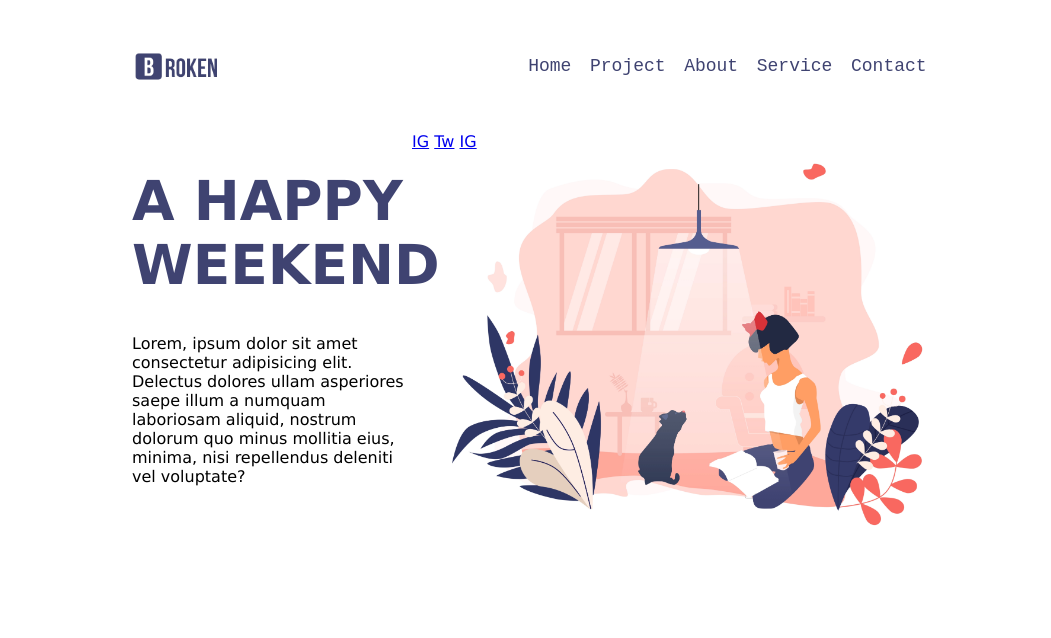
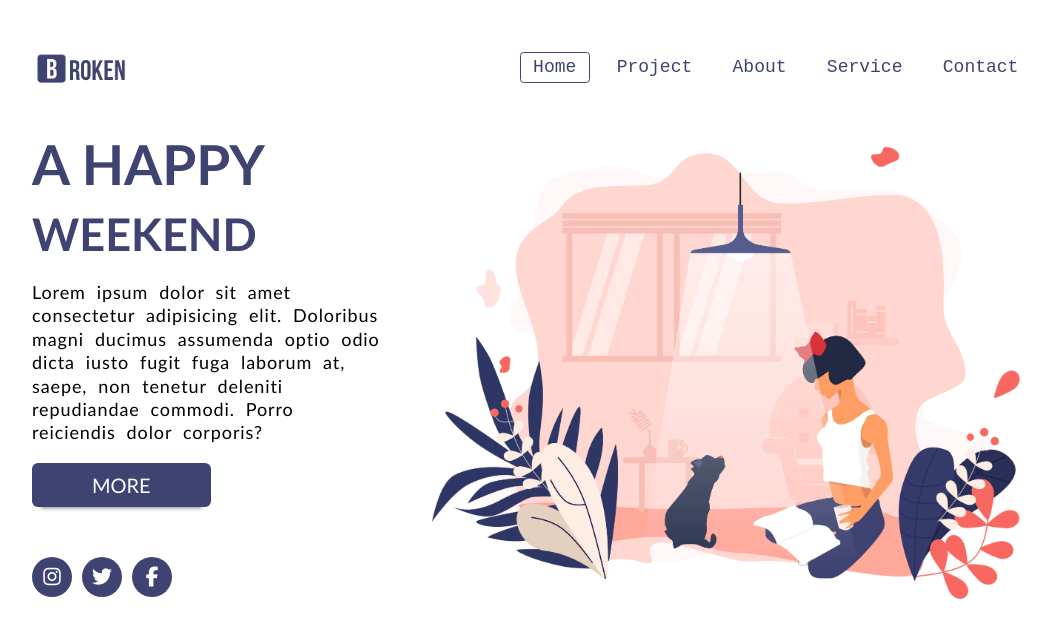
Before and after one commit to Lincikas/06-happy-weekend, a website: page index.html in a window 1280 px wide. Shown: the whole page, without its empty margins (108-1159 px from the left). Drawn offline with Linux system fonts and the light colour scheme; files that its build step writes are made by us from their sources.

Commit message:
veikiantis

```diff
--- /dev/null
+++ b/css/main.css
@@ -0,0 +1,130 @@
+:root {
+    --main-color: #3f4371;
+    --width: 1000px;
+}
+
+body {
+    font-family: 'Gill Sans', 'Gill Sans MT', Calibri, 'Trebuchet MS',
+        sans-serif;
+}
+
+.main-header {
+    display: inline-block;
+    width: var(--width);
+    margin-top: 40px;
+    margin-left: calc((100% - var(--width)) / 2);
+}
+
+.logo {
+    height: 40px;
+    float: left;
+}
+
+.main-nav {
+    float: right;
+    margin-top: 3.8px;
+}
+
+.main-nav > .link {
+    display: inline-block;
+    padding: 0.3em;
+    padding-left: 0.7em;
+    padding-right: 0.7em;
+    margin-left: 0.5em;
+    font-family: monospace;
+    font-size: 18px;
+    line-height: 1em;
+    text-decoration: none;
+    color: var(--main-color);
+    border: 0.1em solid transparent;
+    border-radius: 0.2em;
+    transition: all 0.5s;
+}
+
+.main-nav > .link:first-child {
+    margin-left: 0;
+}
+
+.main-nav > .link:hover,
+.main-nav > .link.active {
+    border-color: var(--main-color);
+}
+
+.main-content {
+    display: inline-block;
+    width: var(--width);
+    margin-top: 40px;
+    margin-left: calc((100% - var(--width)) / 2);
+}
+
+.left-column {
+    width: 35%;
+    float: left;
+}
+
+.main-title {
+    margin: 0;
+    font-size: 55px;
+    text-transform: uppercase;
+    color: var(--main-color);
+}
+
+.main-title > span {
+    font-size: 45px;
+}
+
+.description {
+    font-size: 18px;
+    line-height: 1.3em;
+    letter-spacing: 0.05em;
+    word-spacing: 0.3em;
+}
+
+.btn {
+    display: inline-block;
+    padding: 0.5em;
+    padding-left: 3em;
+    padding-right: 3em;
+    font-family: inherit;
+    font-size: 20px;
+    text-transform: uppercase;
+    text-decoration: none;
+    color: #fff;
+    background-color: var(--main-color);
+    border-radius: 0.3em;
+    border: none;
+    box-shadow: 0px 0.5em 0.2em -0.45em #888;
+    transition: all 1s;
+}
+
+.btn:hover {
+    box-shadow: 0px 0.6em 0.4em -0.5em #555;
+}
+
+.socials {
+    margin-top: 50px;
+}
+
+.socials > .icon {
+    width: 2em;
+    height: 2em;
+    float: left;
+    margin-right: 0.5em;
+    margin-bottom: 0.5em;
+    text-decoration: none;
+    font-size: 20px;
+    line-height: 2em;
+    text-align: center;
+    background-color: var(--main-color);
+    color: #fff;
+    border-radius: 50%;
+    transition: all 0.5s;
+}
+.socials > .icon:hover {
+    box-shadow: 0 2px 6px #777;
+}
+
+.right-column {
+    width: 60%;
+    float: right;
+}
--- a/index.html
+++ b/index.html
@@ -14,101 +14,34 @@
     <link rel="mask-icon" href="./favicon/safari-pinned-tab.svg" color="#5bbad5">
     <meta name="msapplication-TileColor" content="#da532c">
     <meta name="theme-color" content="#ffffff">
-    <style>
-        body {
-            font-family: 'gill Sans'; Calibri, 'Trebuchet MS', sans-serif;
-        }
-
-        header {
-            display: inline-block;
-            width: 800px;
-            margin-top: 40px;
-            margin-left: calc((100% - 800px) / 2);
-        }
-
-        header>img {
-            height: 40px;
-            float: left;
-        }
-
-        header>nav {
-            float: right;
-            margin-top: 3.8px;
-        }
-
-        nav>a {
-            display: inline-block;
-            padding: 0.3em;
-            padding-left: 0,7em;
-            padding-right: 0,7em;
-            margin-right: 0,5em;
-            font-family: monospace;
-            font-size: 18px;
-            line-height: 1em;
-            text-decoration: none;
-            color: #3F4371;
-            border: 0,1em solid transparent;
-            border-radius: 0.2em;
-            transition: all 0.5s;
-        }
-
-        nav>a:first-child {
-            margin-left: 0;
-        }
-
-        nav>a:hover {
-            border: 1px solid #3F4371
-
-        }
-
-        main {
-            display: inline-block;
-            width: 800px;
-            margin-top: 40px;
-            margin-left: calc((100% - 800px) / 2);
-        }
-
-        main>div {
-            width: 35%;
-            float: left;
-        }
-        h1 {
-            font-size: 55px;
-            color:#3F4371;
-            text-transform: uppercase;
-
-        }
-
-
-        main>img {
-            width: 60%;
-            float: right;
-        }
-    </style>
+    <link rel="stylesheet" href="./css/font-awesome.min.css">
+    <link rel="stylesheet" href="./css/main.css">
 </head>
 
-<body style="font-family: Verdana;">
-    <header style="font-family: Arial;">
-        <img src="./navlogo.png" alt="Logo">
-        <nav style="font-family: monospace;">
-            <a href="#">Home</a>
-            <a href="#">Project</a>
-            <a href="#">About</a>
-            <a href="#">Service</a>
-            <a href="#">Contact</a>
+<body>
+    <header class="main-header">
+        <img class="logo" src="./images/Untitled.png" alt="Logo">
+        <nav class="main-nav">
+            <a class="link active" href="#">Home</a>
+            <a class="link" href="#">Project</a>
+            <a class="link" href="#">About</a>
+            <a class="link" href="#">Service</a>
+            <a class="link" href="#">Contact</a>
         </nav>
     </header>
 
-    <main>
-        <div>
-            <h1>A happy <span>weekend</span></h1>
-       <p>Lorem, ipsum dolor sit amet consectetur adipisicing elit.
-         Delectus dolores ullam asperiores saepe illum a numquam laboriosam aliquid, nostrum dolorum quo minus mollitia eius, minima, nisi repellendus deleniti vel voluptate?</p>
-     </div>
-     <a href="#">IG</a>
-     <a href="#">Tw</a>
-     <a href="#">IG</a>
-        <img src="./joga.png" alt="Yoga">
+    <main class="main-content">
+        <div class="left-column">
+            <h1 class="main-title">A happy <span>weekend</span></h1>
+            <p class="description">Lorem ipsum dolor sit amet consectetur adipisicing elit. Doloribus magni ducimus assumenda optio odio dicta iusto fugit fuga laborum at, saepe, non tenetur deleniti repudiandae commodi. Porro reiciendis dolor corporis?</p>
+            <a class="btn" href="#">More</a>
+            <div class="socials">
+                <a class="icon fa fa-instagram" href="#"></a>
+                <a class="icon fa fa-twitter" href="#"></a>
+                <a class="icon fa fa-facebook" href="#"></a>
+            </div>
+        </div>
+        <img class="right-column" src="./images/joga.png" alt="Yoga">
     </main>
 </body>
 
```
Also changed, not shown: font-awesome.min.css (added).
